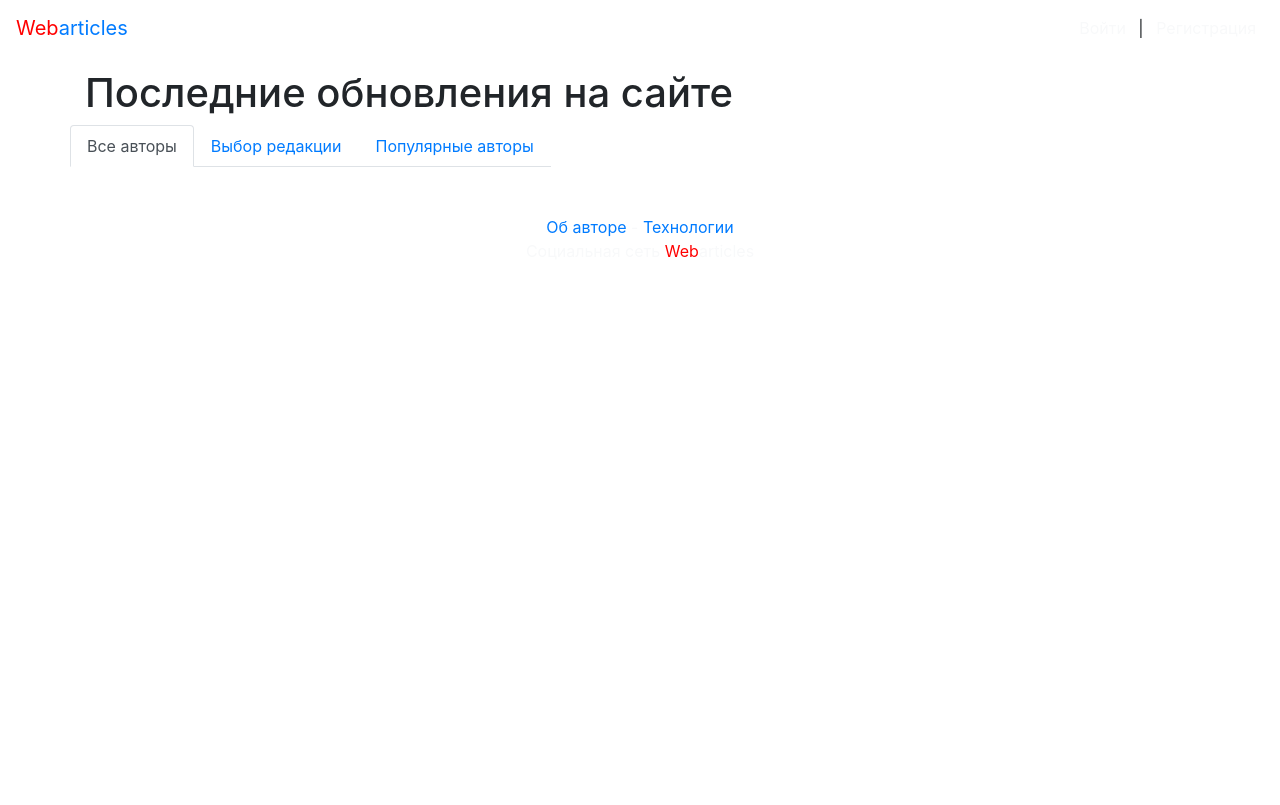
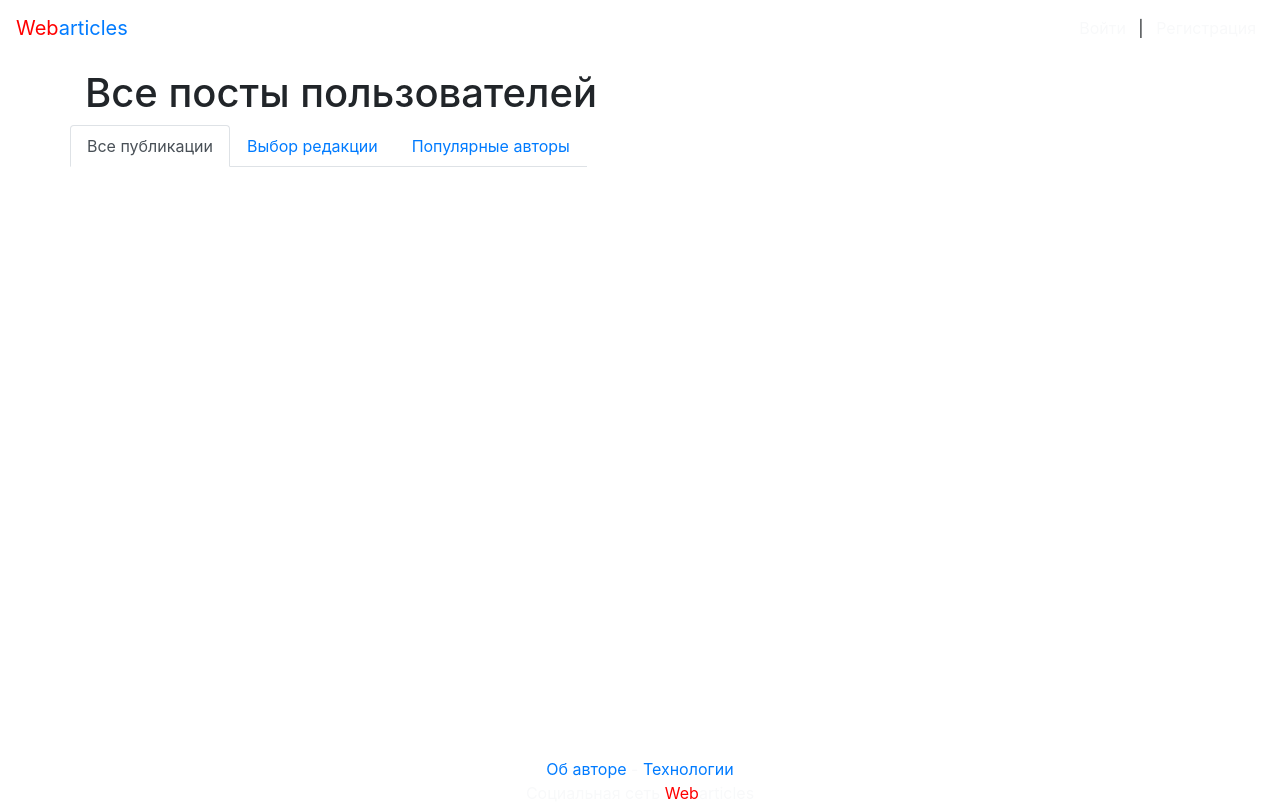
Before and after one commit to LionHeart-coder/article-web, a Django app: page / in a window 1280 px wide. Before the commit the page ends 257 px from the top, so only its background shows below. Run offline with Django 3.2, Linux system fonts and the light colour scheme; data that the repository does not hold is empty; some libraries are stand-ins or nearby versions.

```diff
--- a/posts/templates/posts/includes/menu.html
+++ b/posts/templates/posts/includes/menu.html
@@ -1,8 +1,7 @@
-
 <div id="index-menu" class="row">
   <ul class="nav nav-tabs">
     <li class="nav-item">
-        <a id="all-content" class="nav-link active" href="#">Все авторы</a>
+      <a id="all-content" class="nav-link active" href="#">Все публикации</a>
     </li>
     <li class="nav-item">
       <a id="best-articles" class="nav-link" href="#">Выбор редакции</a>
--- a/posts/templates/posts/index.html
+++ b/posts/templates/posts/index.html
@@ -1,7 +1,7 @@
 {% extends "base.html" %}
 {% load static %}
-{% block title %}Последние обновления на сайте{% endblock %}
-{% block header %}Последние обновления на сайте{% endblock %}
+{% block title %}Все статьи{% endblock %}
+{% block header %}Все посты пользователей{% endblock %}
 {% block content %}
   {% include "posts/includes/menu.html" %}
   {% include "posts/includes/index_content.html" %}
--- a/templates/base.html
+++ b/templates/base.html
@@ -4,7 +4,7 @@
   <head>
     <meta charset="utf-8">
     <meta name="viewport" content="width=device-width, initial-scale=1, shrink-to-fit=no">
-    <title>{% block title %}The Last Social Media You'll Ever Need{% endblock %} | Yatube</title>
+    <title>{% block title %}The Last Social Media You'll Ever Need{% endblock %} | WebArticles</title>
     <!-- Загрузка статики -->
     {% load static %}
     <link rel="stylesheet" href="{% static 'bootstrap/dist/css/bootstrap.min.css' %}">
@@ -15,9 +15,9 @@
 
   <body>
     {% include 'includes/nav.html' %}
-    <main>
+    <main style="min-height:80vh">
       <div class="container">
-        <h1>{% block header %}{% endblock header %}</h1>
+        <h1 id="main-header">{% block header %}{% endblock header %}</h1>
         {% block content %}{% endblock content %}
       </div>
     </main>
```
Also changed, not shown: posts/templates/posts/includes/best_authors.html (indentation only). Lines whose indentation alone changed are shown as unchanged.
